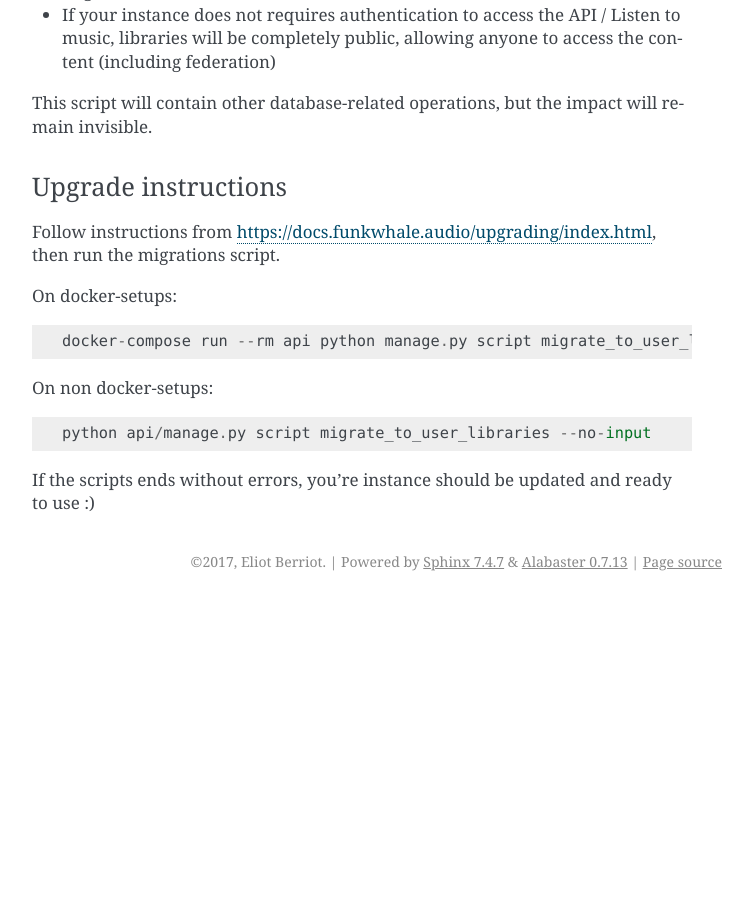
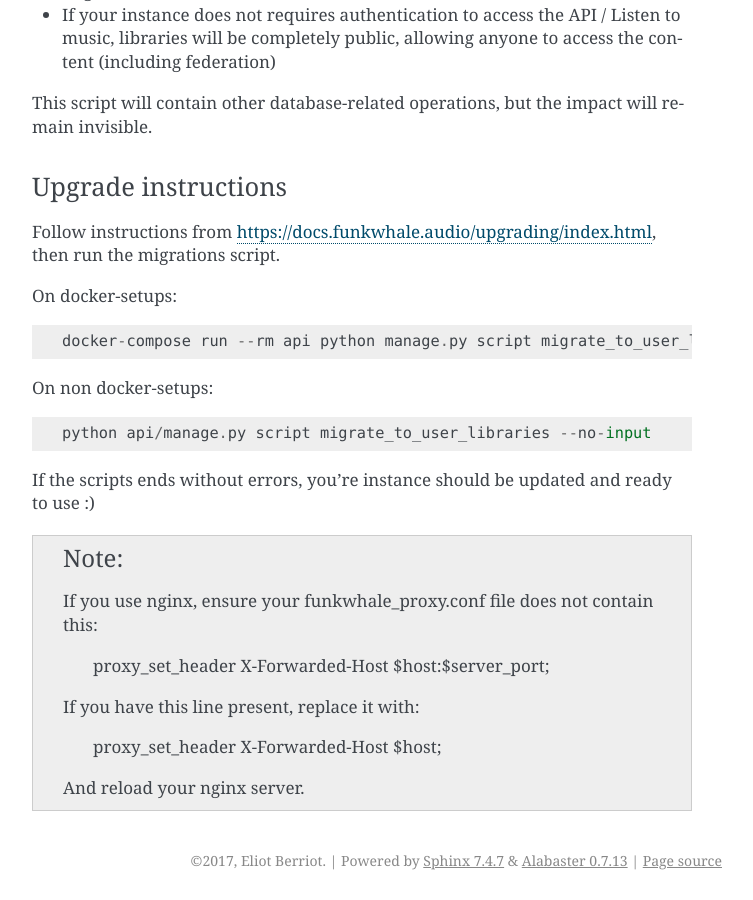
Before and after one commit to RYGhub/funkwhale, a Sphinx documentation site: the page built from docs/upgrading/0.17.rst, in a window 1280 px wide and 900 px high, scrolled down 4719 px. Shown: the whole window, without its empty margins (388-1141 px from the left). Built offline with Sphinx 7.4.7, drawn with Linux system fonts in a browser that asks for light colours; pages that are not in the unit, such as notebooks, are missing from menus; before the commit the page ends 5320 px from its top, so only the background shows below that.

Commit message:
Fixed broken nginx conf for federation

```diff
--- a/docs/upgrading/0.17.rst
+++ b/docs/upgrading/0.17.rst
@@ -180,6 +180,7 @@ Libraries created this way will have a different visibility level depending of y
 This script will contain other database-related operations, but the impact will remain
 invisible.
 
+
 Upgrade instructions
 --------------------
 
@@ -195,3 +196,15 @@ On non docker-setups::
     python api/manage.py script migrate_to_user_libraries --no-input
 
 If the scripts ends without errors, you're instance should be updated and ready to use :)
+
+.. note::
+
+    If you use nginx, ensure your funkwhale_proxy.conf file does not contain this:
+
+        proxy_set_header X-Forwarded-Host $host:$server_port;
+
+    If you have this line present, replace it with:
+
+        proxy_set_header X-Forwarded-Host $host;
+
+    And reload your nginx server.
```
Also changed, not shown: 1 other file.
